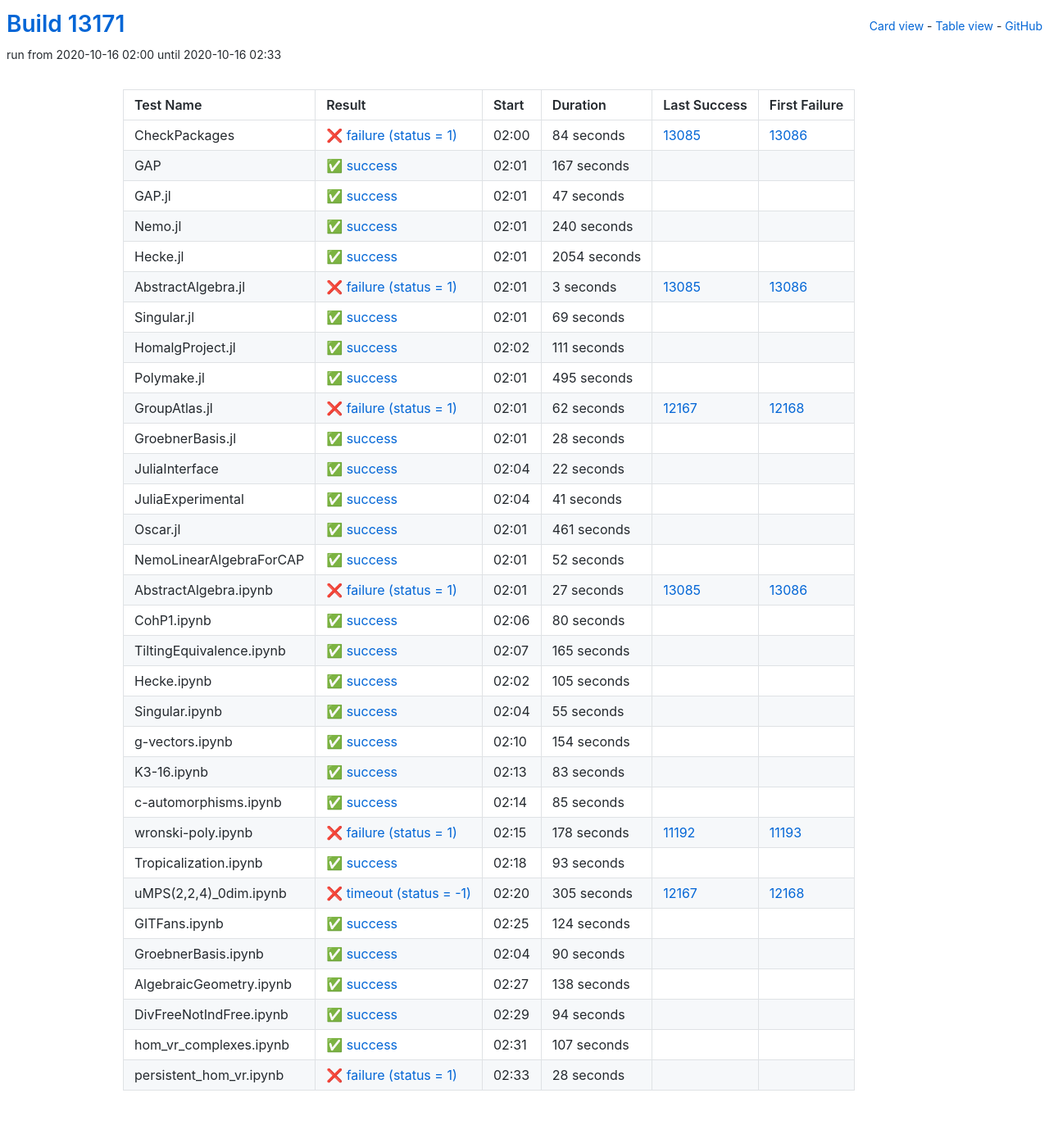
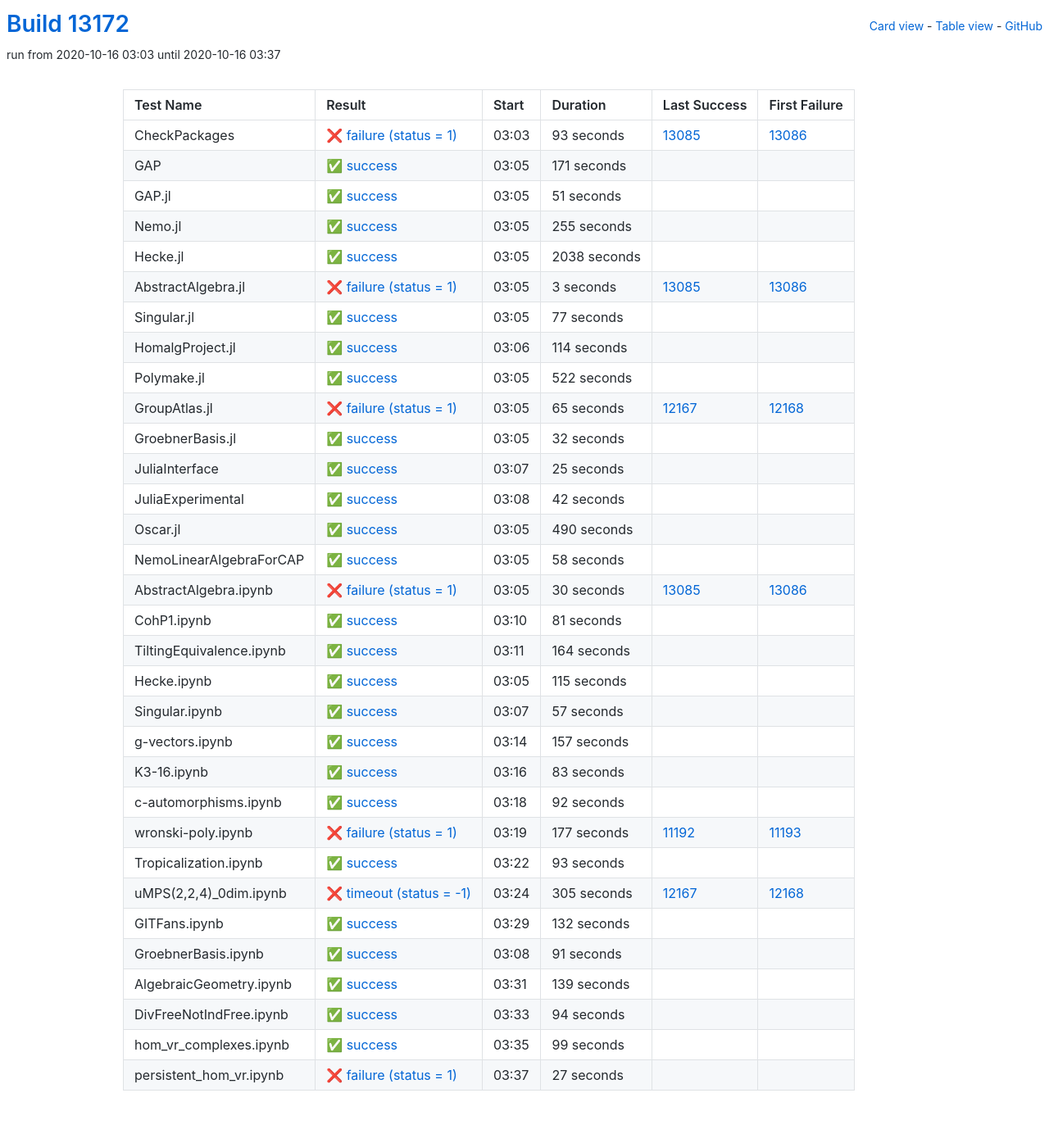
Before and after one commit to oscar-system/oscar-ci-status, a Jekyll site: the page built from table.html, in a window 1280 px wide. Shown: the whole page at 82% size. Built offline with Jekyll 4.4.1, drawn with Linux system fonts in a browser that asks for light colours.

Commit message:
Build #13172

```diff
--- a/_data/ci.yml
+++ b/_data/ci.yml
@@ -1,6 +1,6 @@
 ---
-build: 13171
-build_url: https://oscarci.mathematik.uni-kl.de/job/oscar/13171/
+build: 13172
+build_url: https://oscarci.mathematik.uni-kl.de/job/oscar/13172/
 job: oscar
 organization: oscar-system
 repo: oscar-ci-status
@@ -8,68 +8,68 @@
 tests:
 - name: CheckPackages
   id: checkpackages
-  log: https://oscarci.mathematik.uni-kl.de/job/oscar/13171/artifact/logs/build-13171/CheckPackages.log
-  start: 2020-10-16 02:00
+  log: https://oscarci.mathematik.uni-kl.de/job/oscar/13172/artifact/logs/build-13172/CheckPackages.log
+  start: 2020-10-16 03:03
   success: false
   exitcode: 1
   status: failure
-  duration: 84
+  duration: 93
   last_success: 13085
   last_success_url: https://oscarci.mathematik.uni-kl.de/job/oscar/13085/
   first_failure: 13086
   first_failure_url: https://oscarci.mathematik.uni-kl.de/job/oscar/13086/
 - name: GAP
   id: gap
-  log: https://oscarci.mathematik.uni-kl.de/job/oscar/13171/artifact/logs/build-13171/GAP.log
-  start: 2020-10-16 02:01
+  log: https://oscarci.mathematik.uni-kl.de/job/oscar/13172/artifact/logs/build-13172/GAP.log
+  start: 2020-10-16 03:05
   success: true
   exitcode: 0
   status: success
-  duration: 167
+  duration: 171
   last_success: false
   last_success_url:
   first_failure: false
   first_failure_url:
 - name: GAP.jl
   id: gap-jl
-  log: https://oscarci.mathematik.uni-kl.de/job/oscar/13171/artifact/logs/build-13171/GAP.jl.log
-  start: 2020-10-16 02:01
+  log: https://oscarci.mathematik.uni-kl.de/job/oscar/13172/artifact/logs/build-13172/GAP.jl.log
+  start: 2020-10-16 03:05
   success: true
   exitcode: 0
   status: success
-  duration: 47
+  duration: 51
   last_success: false
   last_success_url:
   first_failure: false
   first_failure_url:
 - name: Nemo.jl
   id: nemo-jl
-  log: https://oscarci.mathematik.uni-kl.de/job/oscar/13171/artifact/logs/build-13171/Nemo.jl.log
-  start: 2020-10-16 02:01
+  log: https://oscarci.mathematik.uni-kl.de/job/oscar/13172/artifact/logs/build-13172/Nemo.jl.log
+  start: 2020-10-16 03:05
   success: true
   exitcode: 0
   status: success
-  duration: 240
+  duration: 255
   last_success: false
   last_success_url:
   first_failure: false
   first_failure_url:
 - name: Hecke.jl
   id: hecke-jl
-  log: https://oscarci.mathematik.uni-kl.de/job/oscar/13171/artifact/logs/build-13171/Hecke.jl.log
-  start: 2020-10-16 02:01
+  log: https://oscarci.mathematik.uni-kl.de/job/oscar/13172/artifact/logs/build-13172/Hecke.jl.log
+  start: 2020-10-16 03:05
   success: true
   exitcode: 0
   status: success
-  duration: 2054
+  duration: 2038
   last_success: false
   last_success_url:
   first_failure: false
   first_failure_url:
 - name: AbstractAlgebra.jl
   id: abstractalgebra-jl
-  log: https://oscarci.mathematik.uni-kl.de/job/oscar/13171/artifact/logs/build-13171/AbstractAlgebra.jl.log
-  start: 2020-10-16 02:01
+  log: https://oscarci.mathematik.uni-kl.de/job/oscar/13172/artifact/logs/build-13172/AbstractAlgebra.jl.log
+  start: 2020-10-16 03:05
   success: false
   exitcode: 1
   status: failure
@@ -80,188 +80,188 @@
   first_failure_url: https://oscarci.mathematik.uni-kl.de/job/oscar/13086/
 - name: Singular.jl
   id: singular-jl
-  log: https://oscarci.mathematik.uni-kl.de/job/oscar/13171/artifact/logs/build-13171/Singular.jl.log
-  start: 2020-10-16 02:01
+  log: https://oscarci.mathematik.uni-kl.de/job/oscar/13172/artifact/logs/build-13172/Singular.jl.log
+  start: 2020-10-16 03:05
   success: true
   exitcode: 0
   status: success
-  duration: 69
+  duration: 77
   last_success: false
   last_success_url:
   first_failure: false
   first_failure_url:
 - name: HomalgProject.jl
   id: homalgproject-jl
-  log: https://oscarci.mathematik.uni-kl.de/job/oscar/13171/artifact/logs/build-13171/HomalgProject.jl.log
-  start: 2020-10-16 02:02
+  log: https://oscarci.mathematik.uni-kl.de/job/oscar/13172/artifact/logs/build-13172/HomalgProject.jl.log
+  start: 2020-10-16 03:06
   success: true
   exitcode: 0
   status: success
-  duration: 111
+  duration: 114
   last_success: false
   last_success_url:
   first_failure: false
   first_failure_url:
 - name: Polymake.jl
   id: polymake-jl
-  log: https://oscarci.mathematik.uni-kl.de/job/oscar/13171/artifact/logs/build-13171/Polymake.jl.log
-  start: 2020-10-16 02:01
+  log: https://oscarci.mathematik.uni-kl.de/job/oscar/13172/artifact/logs/build-13172/Polymake.jl.log
+  start: 2020-10-16 03:05
   success: true
   exitcode: 0
   status: success
-  duration: 495
+  duration: 522
   last_success: false
   last_success_url:
   first_failure: false
   first_failure_url:
 - name: GroupAtlas.jl
   id: groupatlas-jl
-  log: https://oscarci.mathematik.uni-kl.de/job/oscar/13171/artifact/logs/build-13171/GroupAtlas.jl.log
-  start: 2020-10-16 02:01
+  log: https://oscarci.mathematik.uni-kl.de/job/oscar/13172/artifact/logs/build-13172/GroupAtlas.jl.log
+  start: 2020-10-16 03:05
   success: false
   exitcode: 1
   status: failure
-  duration: 62
+  duration: 65
   last_success: 12167
   last_success_url: https://oscarci.mathematik.uni-kl.de/job/oscar/12167/
   first_failure: 12168
   first_failure_url: https://oscarci.mathematik.uni-kl.de/job/oscar/12168/
 - name: GroebnerBasis.jl
   id: groebnerbasis-jl
-  log: https://oscarci.mathematik.uni-kl.de/job/oscar/13171/artifact/logs/build-13171/GroebnerBasis.jl.log
-  start: 2020-10-16 02:01
+  log: https://oscarci.mathematik.uni-kl.de/job/oscar/13172/artifact/logs/build-13172/GroebnerBasis.jl.log
+  start: 2020-10-16 03:05
   success: true
   exitcode: 0
   status: success
-  duration: 28
+  duration: 32
   last_success: false
   last_success_url:
   first_failure: false
   first_failure_url:
 - name: JuliaInterface
   id: juliainterface
-  log: https://oscarci.mathematik.uni-kl.de/job/oscar/13171/artifact/logs/build-13171/JuliaInterface.log
-  start: 2020-10-16 02:04
+  log: https://oscarci.mathematik.uni-kl.de/job/oscar/13172/artifact/logs/build-13172/JuliaInterface.log
+  start: 2020-10-16 03:07
   success: true
   exitcode: 0
   status: success
-  duration: 22
+  duration: 25
   last_success: false
   last_success_url:
   first_failure: false
   first_failure_url:
 - name: JuliaExperimental
   id: juliaexperimental
-  log: https://oscarci.mathematik.uni-kl.de/job/oscar/13171/artifact/logs/build-13171/JuliaExperimental.log
-  start: 2020-10-16 02:04
+  log: https://oscarci.mathematik.uni-kl.de/job/oscar/13172/artifact/logs/build-13172/JuliaExperimental.log
+  start: 2020-10-16 03:08
   success: true
   exitcode: 0
   status: success
-  duration: 41
+  duration: 42
   last_success: false
   last_success_url:
   first_failure: false
   first_failure_url:
 - name: Oscar.jl
   id: oscar-jl
-  log: https://oscarci.mathematik.uni-kl.de/job/oscar/13171/artifact/logs/build-13171/Oscar.jl.log
-  start: 2020-10-16 02:01
+  log: https://oscarci.mathematik.uni-kl.de/job/oscar/13172/artifact/logs/build-13172/Oscar.jl.log
+  start: 2020-10-16 03:05
   success: true
   exitcode: 0
   status: success
-  duration: 461
+  duration: 490
   last_success: false
   last_success_url:
   first_failure: false
   first_failure_url:
 - name: NemoLinearAlgebraForCAP
   id: nemolinearalgebraforcap
-  log: https://oscarci.mathematik.uni-kl.de/job/oscar/13171/artifact/logs/build-13171/NemoLinearAlgebraForCAP.log
-  start: 2020-10-16 02:01
+  log: https://oscarci.mathematik.uni-kl.de/job/oscar/13172/artifact/logs/build-13172/NemoLinearAlgebraForCAP.log
+  start: 2020-10-16 03:05
   success: true
   exitcode: 0
   status: success
-  duration: 52
+  duration: 58
   last_success: false
   last_success_url:
   first_failure: false
   first_failure_url:
 - name: AbstractAlgebra.ipynb
   id: abstractalgebra-ipynb
-  log: https://oscarci.mathematik.uni-kl.de/job/oscar/13171/artifact/logs/build-13171/AbstractAlgebra.ipynb.log
-  start: 2020-10-16 02:01
+  log: https://oscarci.mathematik.uni-kl.de/job/oscar/13172/artifact/logs/build-13172/AbstractAlgebra.ipynb.log
+  start: 2020-10-16 03:05
   success: false
   exitcode: 1
   status: failure
-  duration: 27
+  duration: 30
   last_success: 13085
   last_success_url: https://oscarci.mathematik.uni-kl.de/job/oscar/13085/
   first_failure: 13086
   first_failure_url: https://oscarci.mathematik.uni-kl.de/job/oscar/13086/
 - name: CohP1.ipynb
   id: cohp1-ipynb
-  log: https://oscarci.mathematik.uni-kl.de/job/oscar/13171/artifact/logs/build-13171/CohP1.ipynb.log
-  start: 2020-10-16 02:06
+  log: https://oscarci.mathematik.uni-kl.de/job/oscar/13172/artifact/logs/build-13172/CohP1.ipynb.log
+  start: 2020-10-16 03:10
   success: true
   exitcode: 0
   status: success
-  duration: 80
+  duration: 81
   last_success: false
   last_success_url:
   first_failure: false
   first_failure_url:
 - name: TiltingEquivalence.ipynb
   id: tiltingequivalence-ipynb
-  log: https://oscarci.mathematik.uni-kl.de/job/oscar/13171/artifact/logs/build-13171/TiltingEquivalence.ipynb.log
-  start: 2020-10-16 02:07
+  log: https://oscarci.mathematik.uni-kl.de/job/oscar/13172/artifact/logs/build-13172/TiltingEquivalence.ipynb.log
+  start: 2020-10-16 03:11
   success: true
   exitcode: 0
   status: success
-  duration: 165
+  duration: 164
   last_success: false
   last_success_url:
   first_failure: false
   first_failure_url:
 - name: Hecke.ipynb
   id: hecke-ipynb
-  log: https://oscarci.mathematik.uni-kl.de/job/oscar/13171/artifact/logs/build-13171/Hecke.ipynb.log
-  start: 2020-10-16 02:02
+  log: https://oscarci.mathematik.uni-kl.de/job/oscar/13172/artifact/logs/build-13172/Hecke.ipynb.log
+  start: 2020-10-16 03:05
   success: true
   exitcode: 0
   status: success
-  duration: 105
+  duration: 115
   last_success: false
   last_success_url:
   first_failure: false
   first_failure_url:
 - name: Singular.ipynb
   id: singular-ipynb
-  log: https://oscarci.mathematik.uni-kl.de/job/oscar/13171/artifact/logs/build-13171/Singular.ipynb.log
-  start: 2020-10-16 02:04
+  log: https://oscarci.mathematik.uni-kl.de/job/oscar/13172/artifact/logs/build-13172/Singular.ipynb.log
+  start: 2020-10-16 03:07
   success: true
   exitcode: 0
   status: success
-  duration: 55
+  duration: 57
   last_success: false
   last_success_url:
   first_failure: false
   first_failure_url:
 - name: g-vectors.ipynb
   id: g-vectors-ipynb
-  log: https://oscarci.mathematik.uni-kl.de/job/oscar/13171/artifact/logs/build-13171/g-vectors.ipynb.log
-  start: 2020-10-16 02:10
+  log: https://oscarci.mathematik.uni-kl.de/job/oscar/13172/artifact/logs/build-13172/g-vectors.ipynb.log
+  start: 2020-10-16 03:14
   success: true
   exitcode: 0
   status: success
-  duration: 154
+  duration: 157
   last_success: false
   last_success_url:
   first_failure: false
   first_failure_url:
 - name: K3-16.ipynb
   id: k3-16-ipynb
-  log: https://oscarci.mathematik.uni-kl.de/job/oscar/13171/artifact/logs/build-13171/K3-16.ipynb.log
-  start: 2020-10-16 02:13
+  log: https://oscarci.mathematik.uni-kl.de/job/oscar/13172/artifact/logs/build-13172/K3-16.ipynb.log
+  start: 2020-10-16 03:16
   success: true
   exitcode: 0
   status: success
@@ -272,32 +272,32 @@
   first_failure_url:
 - name: c-automorphisms.ipynb
   id: c-automorphisms-ipynb
-  log: https://oscarci.mathematik.uni-kl.de/job/oscar/13171/artifact/logs/build-13171/c-automorphisms.ipynb.log
-  start: 2020-10-16 02:14
+  log: https://oscarci.mathematik.uni-kl.de/job/oscar/13172/artifact/logs/build-13172/c-automorphisms.ipynb.log
+  start: 2020-10-16 03:18
   success: true
   exitcode: 0
   status: success
-  duration: 85
+  duration: 92
   last_success: false
   last_success_url:
   first_failure: false
   first_failure_url:
 - name: wronski-poly.ipynb
   id: wronski-poly-ipynb
-  log: https://oscarci.mathematik.uni-kl.de/job/oscar/13171/artifact/logs/build-13171/wronski-poly.ipynb.log
-  start: 2020-10-16 02:15
+  log: https://oscarci.mathematik.uni-kl.de/job/oscar/13172/artifact/logs/build-13172/wronski-poly.ipynb.log
+  start: 2020-10-16 03:19
   success: false
   exitcode: 1
   status: failure
-  duration: 178
+  duration: 177
   last_success: 11192
   last_success_url: https://oscarci.mathematik.uni-kl.de/job/oscar/11192/
   first_failure: 11193
   first_failure_url: https://oscarci.mathematik.uni-kl.de/job/oscar/11193/
 - name: Tropicalization.ipynb
   id: tropicalization-ipynb
-  log: https://oscarci.mathematik.uni-kl.de/job/oscar/13171/artifact/logs/build-13171/Tropicalization.ipynb.log
-  start: 2020-10-16 02:18
+  log: https://oscarci.mathematik.uni-kl.de/job/oscar/13172/artifact/logs/build-13172/Tropicalization.ipynb.log
+  start: 2020-10-16 03:22
   success: true
   exitcode: 0
   status: success
@@ -308,8 +308,8 @@
   first_failure_url:
 - name: uMPS(2,2,4)_0dim.ipynb
   id: umps-2-2-4-0dim-ipynb
-  log: https://oscarci.mathematik.uni-kl.de/job/oscar/13171/artifact/logs/build-13171/uMPS-2-2-4-_0dim.ipynb.log
-  start: 2020-10-16 02:20
+  log: https://oscarci.mathematik.uni-kl.de/job/oscar/13172/artifact/logs/build-13172/uMPS-2-2-4-_0dim.ipynb.log
+  start: 2020-10-16 03:24
   success: false
   exitcode: -1
   status: timeout
@@ -320,44 +320,44 @@
   first_failure_url: https://oscarci.mathematik.uni-kl.de/job/oscar/12168/
 - name: GITFans.ipynb
   id: gitfans-ipynb
-  log: https://oscarci.mathematik.uni-kl.de/job/oscar/13171/artifact/logs/build-13171/GITFans.ipynb.log
-  start: 2020-10-16 02:25
+  log: https://oscarci.mathematik.uni-kl.de/job/oscar/13172/artifact/logs/build-13172/GITFans.ipynb.log
+  start: 2020-10-16 03:29
   success: true
   exitcode: 0
   status: success
-  duration: 124
+  duration: 132
   last_success: false
   last_success_url:
   first_failure: false
   first_failure_url:
 - name: GroebnerBasis.ipynb
   id: groebnerbasis-ipynb
-  log: https://oscarci.mathematik.uni-kl.de/job/oscar/13171/artifact/logs/build-13171/GroebnerBasis.ipynb.log
-  start: 2020-10-16 02:04
+  log: https://oscarci.mathematik.uni-kl.de/job/oscar/13172/artifact/logs/build-13172/GroebnerBasis.ipynb.log
+  start: 2020-10-16 03:08
   success: true
   exitcode: 0
   status: success
-  duration: 90
+  duration: 91
   last_success: false
   last_success_url:
   first_failure: false
   first_failure_url:
 - name: AlgebraicGeometry.ipynb
   id: algebraicgeometry-ipynb
-  log: https://oscarci.mathematik.uni-kl.de/job/oscar/13171/artifact/logs/build-13171/AlgebraicGeometry.ipynb.log
-  start: 2020-10-16 02:27
+  log: https://oscarci.mathematik.uni-kl.de/job/oscar/13172/artifact/logs/build-13172/AlgebraicGeometry.ipynb.log
+  start: 2020-10-16 03:31
   success: true
   exitcode: 0
   status: success
-  duration: 138
+  duration: 139
   last_success: false
   last_success_url:
   first_failure: false
   first_failure_url:
 - name: DivFreeNotIndFree.ipynb
   id: divfreenotindfree-ipynb
-  log: https://oscarci.mathematik.uni-kl.de/job/oscar/13171/artifact/logs/build-13171/DivFreeNotIndFree.ipynb.log
-  start: 2020-10-16 02:29
+  log: https://oscarci.mathematik.uni-kl.de/job/oscar/13172/artifact/logs/build-13172/DivFreeNotIndFree.ipynb.log
+  start: 2020-10-16 03:33
   success: true
   exitcode: 0
   status: success
@@ -368,24 +368,24 @@
   first_failure_url:
 - name: hom_vr_complexes.ipynb
   id: hom-vr-complexes-ipynb
-  log: https://oscarci.mathematik.uni-kl.de/job/oscar/13171/artifact/logs/build-13171/hom_vr_complexes.ipynb.log
-  start: 2020-10-16 02:31
+  log: https://oscarci.mathematik.uni-kl.de/job/oscar/13172/artifact/logs/build-13172/hom_vr_complexes.ipynb.log
+  start: 2020-10-16 03:35
   success: true
   exitcode: 0
   status: success
-  duration: 107
+  duration: 99
   last_success: false
   last_success_url:
   first_failure: false
   first_failure_url:
 - name: persistent_hom_vr.ipynb
   id: persistent-hom-vr-ipynb
-  log: https://oscarci.mathematik.uni-kl.de/job/oscar/13171/artifact/logs/build-13171/persistent_hom_vr.ipynb.log
-  start: 2020-10-16 02:33
+  log: https://oscarci.mathematik.uni-kl.de/job/oscar/13172/artifact/logs/build-13172/persistent_hom_vr.ipynb.log
+  start: 2020-10-16 03:37
   success: false
   exitcode: 1
   status: failure
-  duration: 28
+  duration: 27
   last_success: false
   last_success_url:
   first_failure: false
```
Also changed, not shown: README.md.
